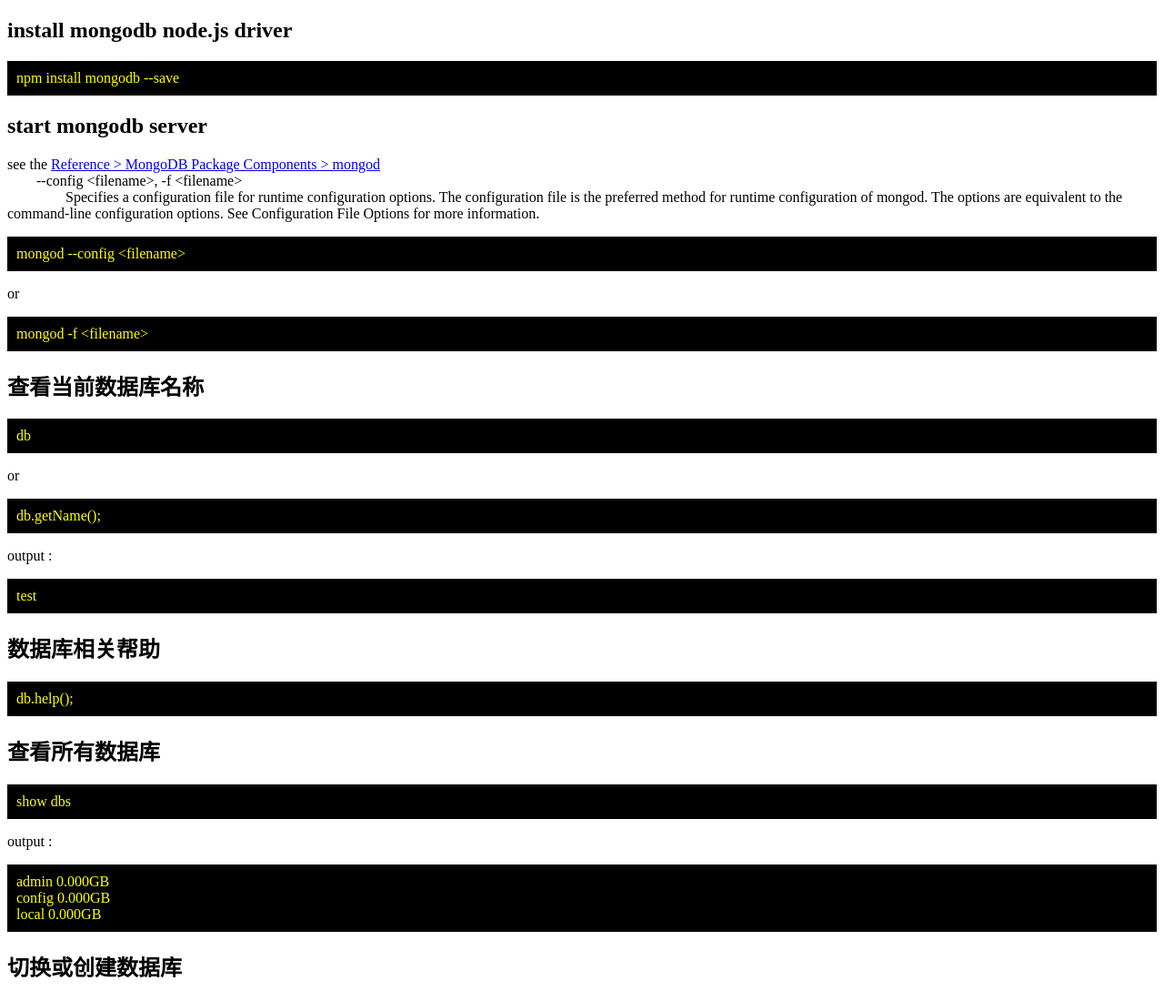
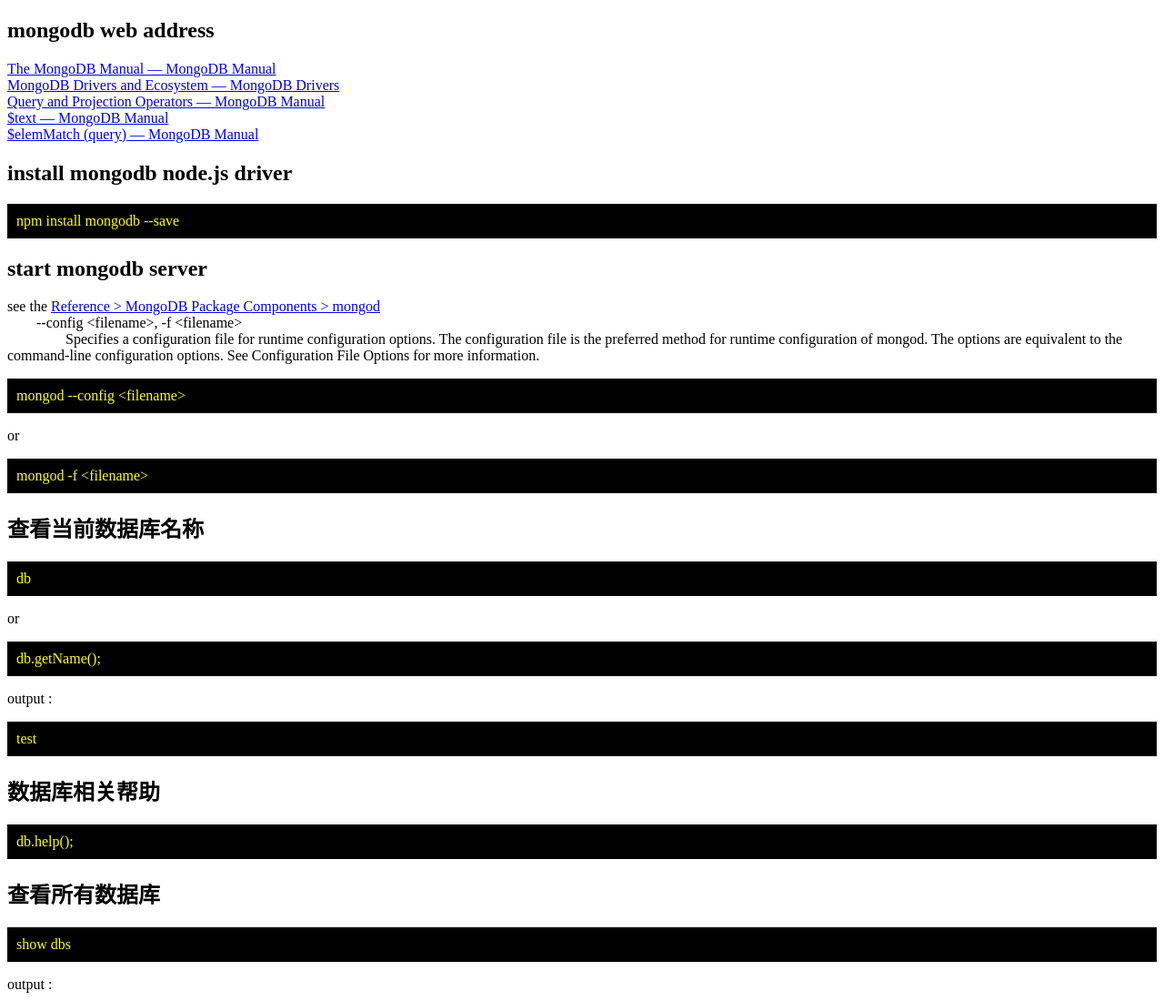
Before and after one commit to fred4444source/mongodb_test, a website: page index.html in a window 1280 px wide. Shown: the top 1100 px of the page at 91% size. Drawn offline with Linux system fonts and the light colour scheme.

Commit message:
add some web address

```diff
--- a/index.html
+++ b/index.html
@@ -31,6 +31,20 @@
 			<header>
 
 			</header>
+			<section>
+				<h2>mongodb web address</h2>
+				<div>
+					<a target="_blank" href="https://docs.mongodb.com/manual/">The MongoDB Manual — MongoDB Manual</a>
+					<br/>
+					<a target="_blank" href="https://docs.mongodb.com/drivers/">MongoDB Drivers and Ecosystem — MongoDB Drivers</a>
+					<br/>
+					<a target="_blank" href="https://docs.mongodb.com/manual/reference/operator/query/">Query and Projection Operators — MongoDB Manual</a>
+					<br/>
+					<a target="_blank" href="https://docs.mongodb.com/manual/reference/operator/query/text/index.html">$text — MongoDB Manual</a>
+					<br/>
+					<a target="_blank" href="https://docs.mongodb.com/manual/reference/operator/query/elemMatch/#op._S_elemMatch">$elemMatch (query) — MongoDB Manual</a>
+				</div>
+			</section>
 			<section>
 				<h2>install mongodb node.js driver</h2>
 				<p class="class___command">
```
